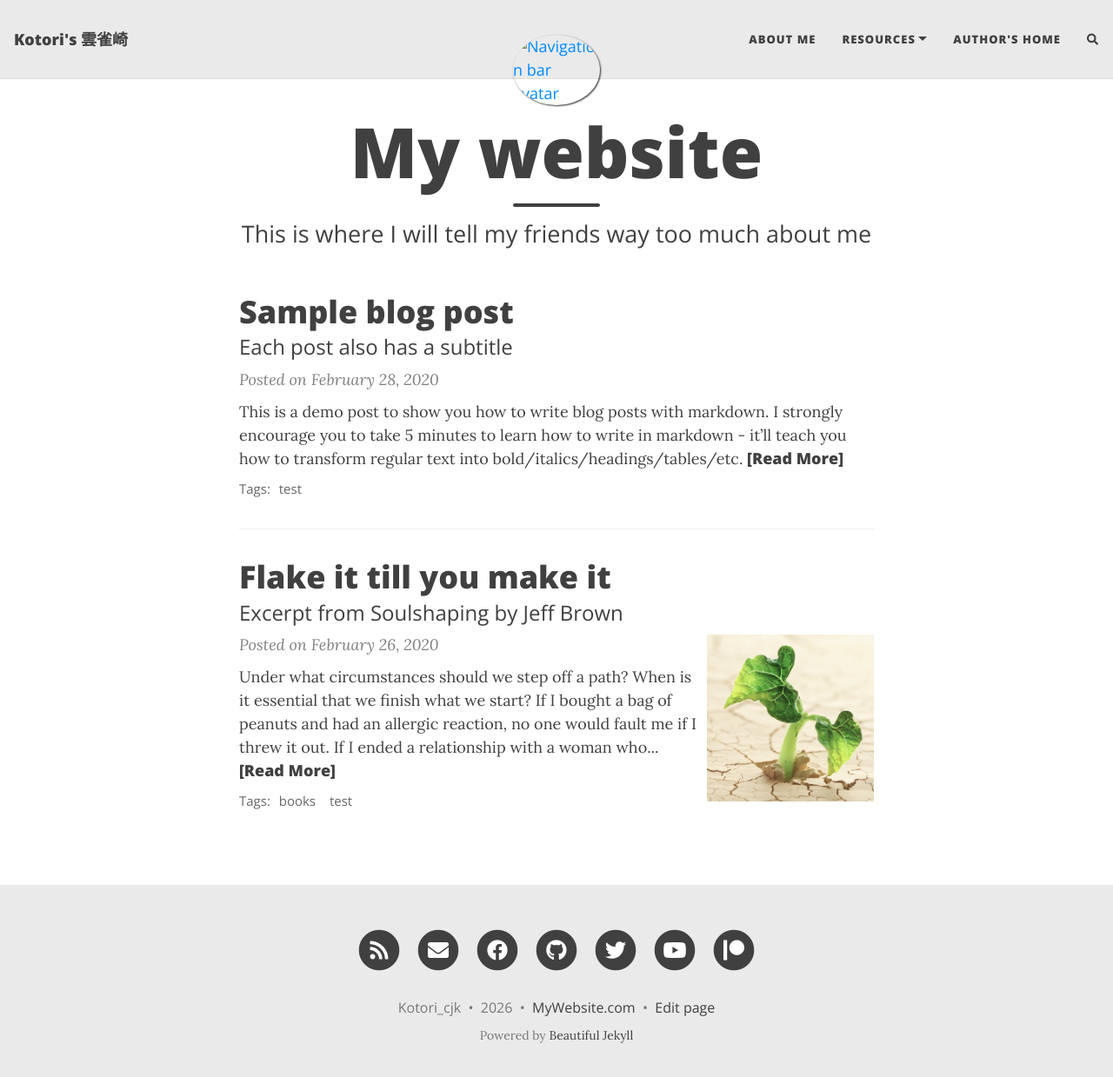
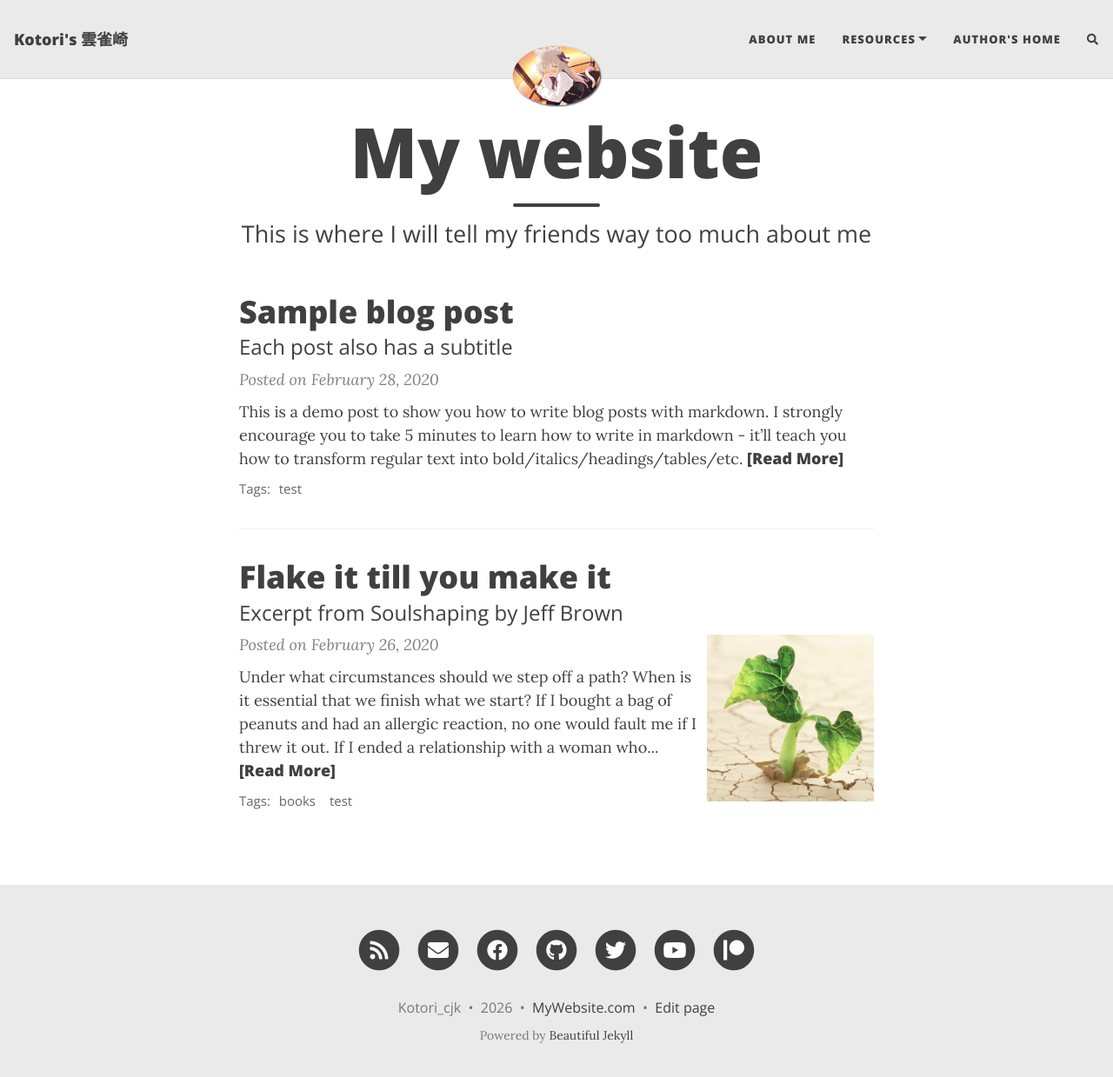
Before and after one commit to Kotori-cjk/Kotori-cjk.github.io, a Jekyll site: the page built from index.html, in a window 1280 px wide and 1252 px high. Shown: the top 1239 px of the window at 87% size. Built offline with Jekyll 4.4.1, drawn with Linux system fonts in a browser that asks for light colours; nearby versions of some CDN libraries; the list of posts is cut into pages by our own code; comment, search, counter and statistics services are not loaded.

Commit message:
Update _config.yml

```diff
--- a/_config.yml
+++ b/_config.yml
@@ -34,7 +34,7 @@ navbar-links:
 
 # Image to show in the navigation bar - works best with a square image
 # Remove this parameter if you don't want an image in the navbar
-avatar: "/assets/img/kuro.jpg"
+avatar: "/kuro.jpg"
 
 # By default, the image is cut into a circle. You can disable this behaviour by setting 'round-avatar: false'
 round-avatar: true
```
